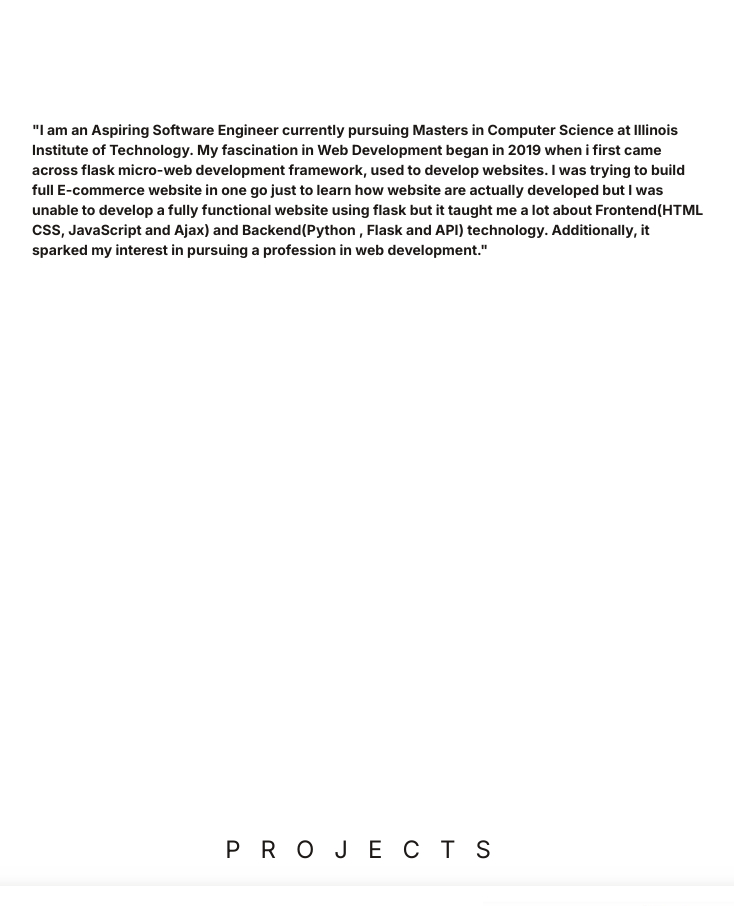
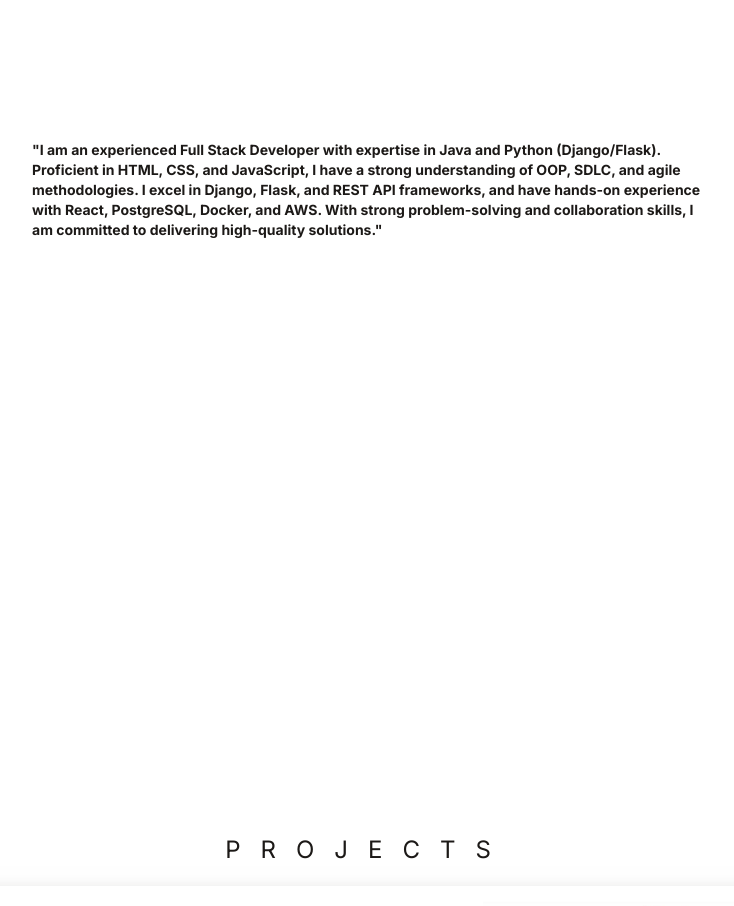
Before and after one commit to bvedang/portfolio, a React (Vite) app: page / in a window 1280 px wide. Shown: the part 1160-2066 px from the top of the page, without its empty margins (272-1006 px from the left). Built offline with nearby package versions, Linux system fonts and the light colour scheme.

Commit message:
updated intro

```diff
--- a/src/components/Intro.jsx
+++ b/src/components/Intro.jsx
@@ -1,4 +1,4 @@
-import React from 'react';
+import React from "react";
 
 export default function Intro() {
   return (
@@ -7,15 +7,13 @@
         About
       </h3>
       <p className="text-sm max-w-2xl mb-6 font-bold">
-        "I am an Aspiring Software Engineer currently pursuing Masters in
-        Computer Science at Illinois Institute of Technology. My fascination in
-        Web Development began in 2019 when i first came across flask micro-web
-        development framework, used to develop websites. I was trying to build
-        full E-commerce website in one go just to learn how website are actually
-        developed but I was unable to develop a fully functional website using
-        flask but it taught me a lot about Frontend(HTML CSS, JavaScript and
-        Ajax) and Backend(Python , Flask and API) technology. Additionally, it
-        sparked my interest in pursuing a profession in web development."{' '}
+        "I am an experienced Full Stack Developer with expertise in Java and
+        Python (Django/Flask). Proficient in HTML, CSS, and JavaScript, I have a
+        strong understanding of OOP, SDLC, and agile methodologies. I excel in
+        Django, Flask, and REST API frameworks, and have hands-on experience
+        with React, PostgreSQL, Docker, and AWS. With strong problem-solving and
+        collaboration skills, I am committed to delivering high-quality
+        solutions."{" "}
       </p>
     </div>
   );
```
